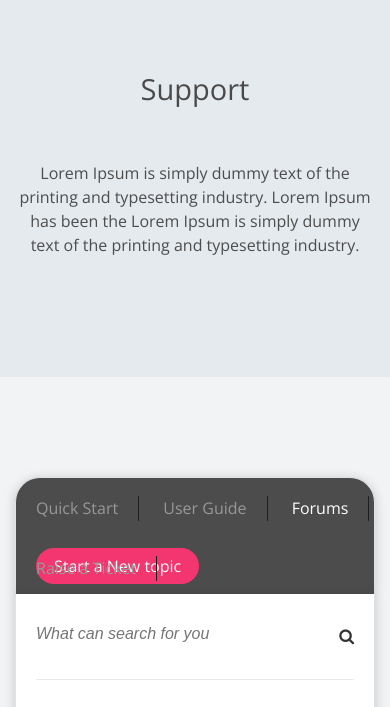
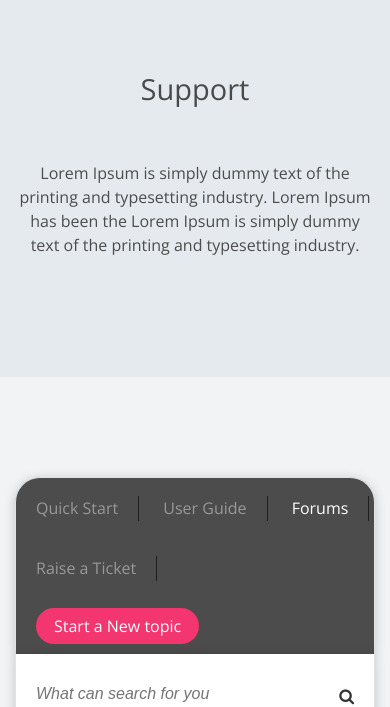
Before and after one commit to jadhavkomal/temp, a plain HTML site: page support.html in a window 390 px wide. Shown: the part 53-760 px from the top of the page. Drawn offline with nearby package versions, Linux system fonts and the light colour scheme.

Commit message:
responsive header

```diff
--- a/custom.css
+++ b/custom.css
@@ -634,10 +634,6 @@ span {
 
         padding: 0 20px;
 }
-/*.b-border{
-    border: 2px solid #e0e2e3;
-    border-radius: 25px 25px 25px 25px;
-}*/
 .search-bar{
         width:100%;
         padding: 0 20px;
@@ -763,7 +759,7 @@ ul.tabs li:hover:after{
 }
 
 ul.tabs {
-        height: 60px;
+
         line-height: 60px;
         list-style: none;
 }
@@ -1201,4 +1197,5 @@ and (max-width: 991px){
 .faq-heading{
     font-size: 18px;
 }
+
 }
```
Also changed, not shown: support.html (+0 -81 lines).
